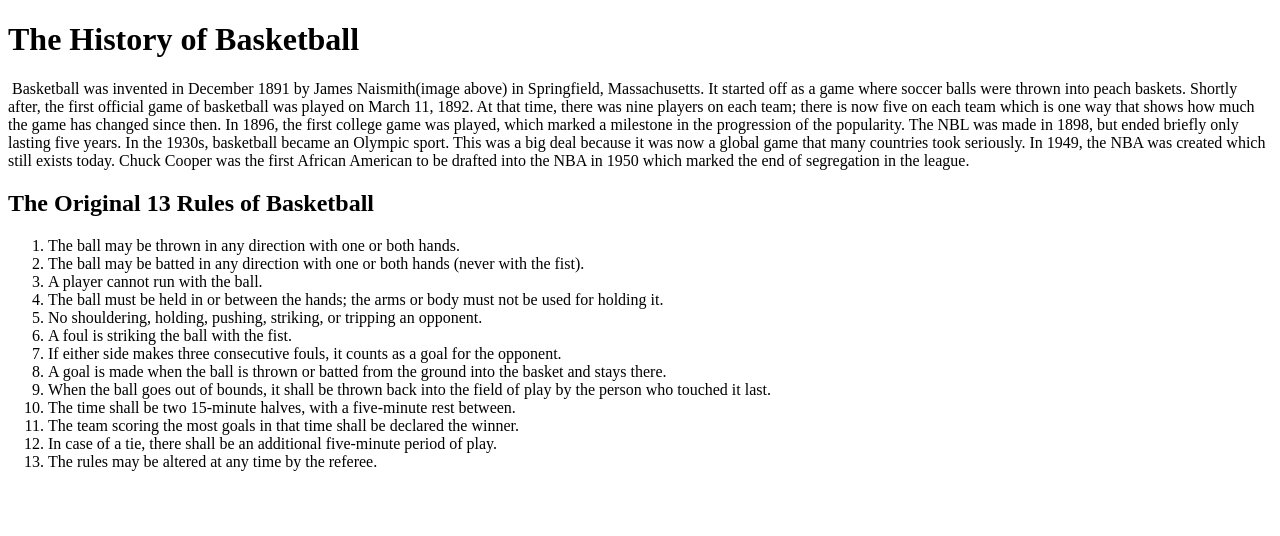
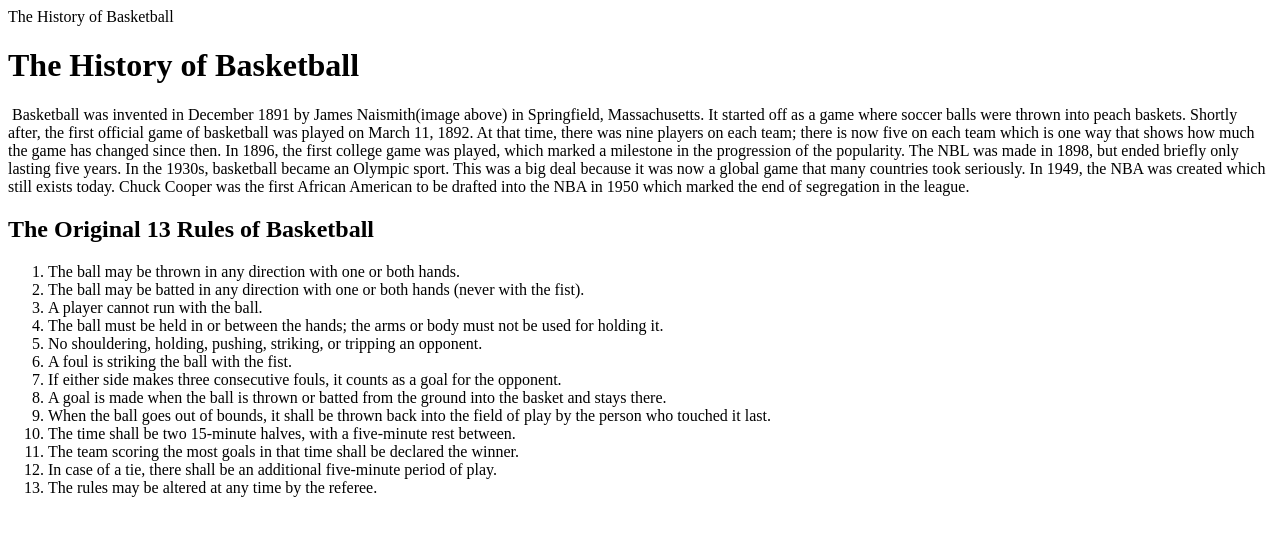
Before and after one commit to ka5haun/The-History-of-Basketball, a plain HTML site: page index.html in a window 1280 px wide. Drawn offline with Linux system fonts and the light colour scheme.

Commit message:
Update index.html

```diff
--- a/index.html
+++ b/index.html
@@ -1,7 +1,7 @@
 <!DOCTYPE html>
 <html>
   <head>
-    <title>The History of Basketball</title>
+    <header>The History of Basketball</header><title>The History of Basketball</title>
   </head>
   <body>
     <h1>The History of Basketball</h1>
```
